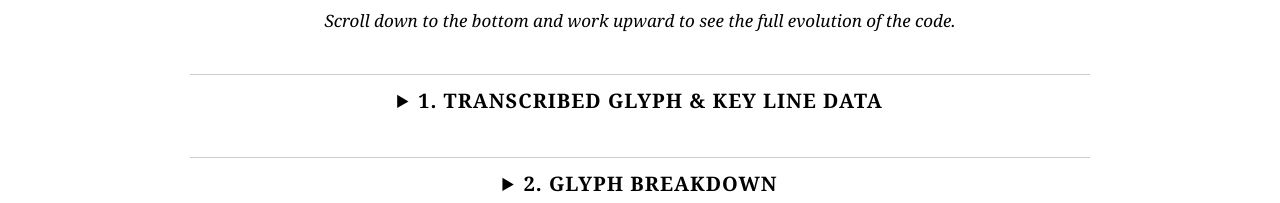
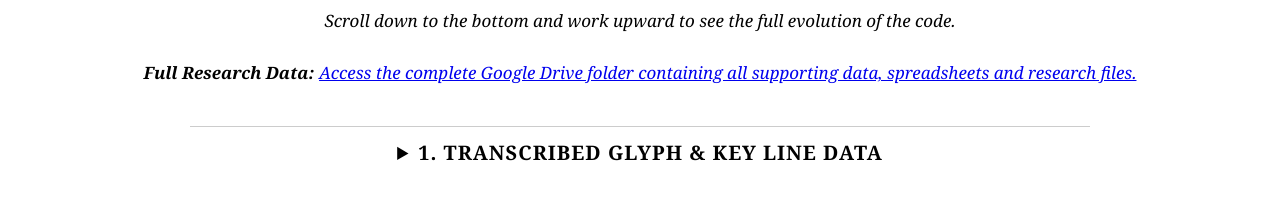
Before and after one commit to VoynichManuscriptDecoded/voynichmanuscriptdecoded.github.io, a plain HTML site: page folios/section1/2v/index.html in a window 1280 px wide. Shown: the part 619-822 px from the top of the page. Drawn offline with Linux system fonts and the light colour scheme.

Commit message:
Update index.html

```diff
--- a/folios/section1/2v/index.html
+++ b/folios/section1/2v/index.html
@@ -305,6 +305,13 @@
     Scroll down to the bottom and work upward to see the full evolution of the code.
   </div>
 
+  <div class="instruction">
+  <strong>Full Research Data:</strong>
+  <a href="https://drive.google.com/drive/folders/1veFkUbC4WrFqnImkeRM3yBUuolrz207X?usp=sharing" target="_blank" rel="noopener noreferrer">
+    Access the complete Google Drive folder containing all supporting data, spreadsheets and research files.
+  </a>
+</div>
+
   <!-- NEW SECTIONS MATCHING F1v STRUCTURE -->
 
   <details>
```
